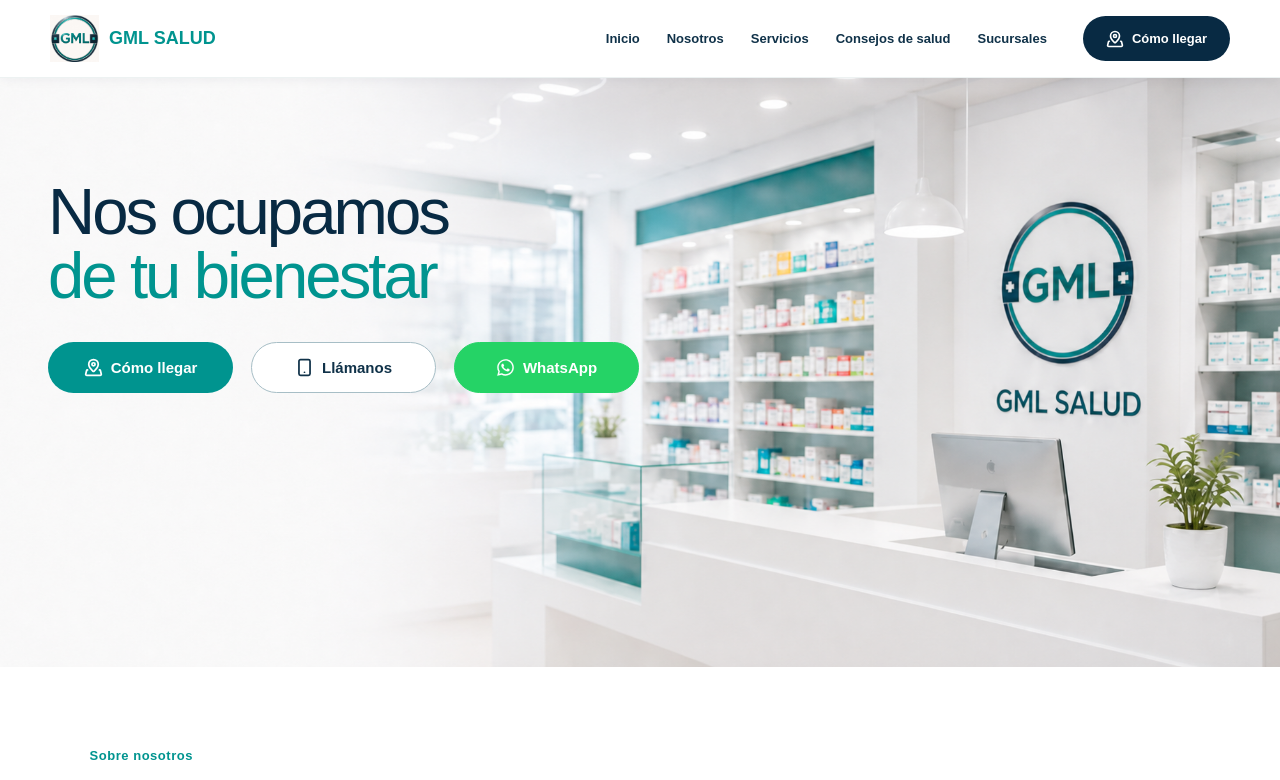
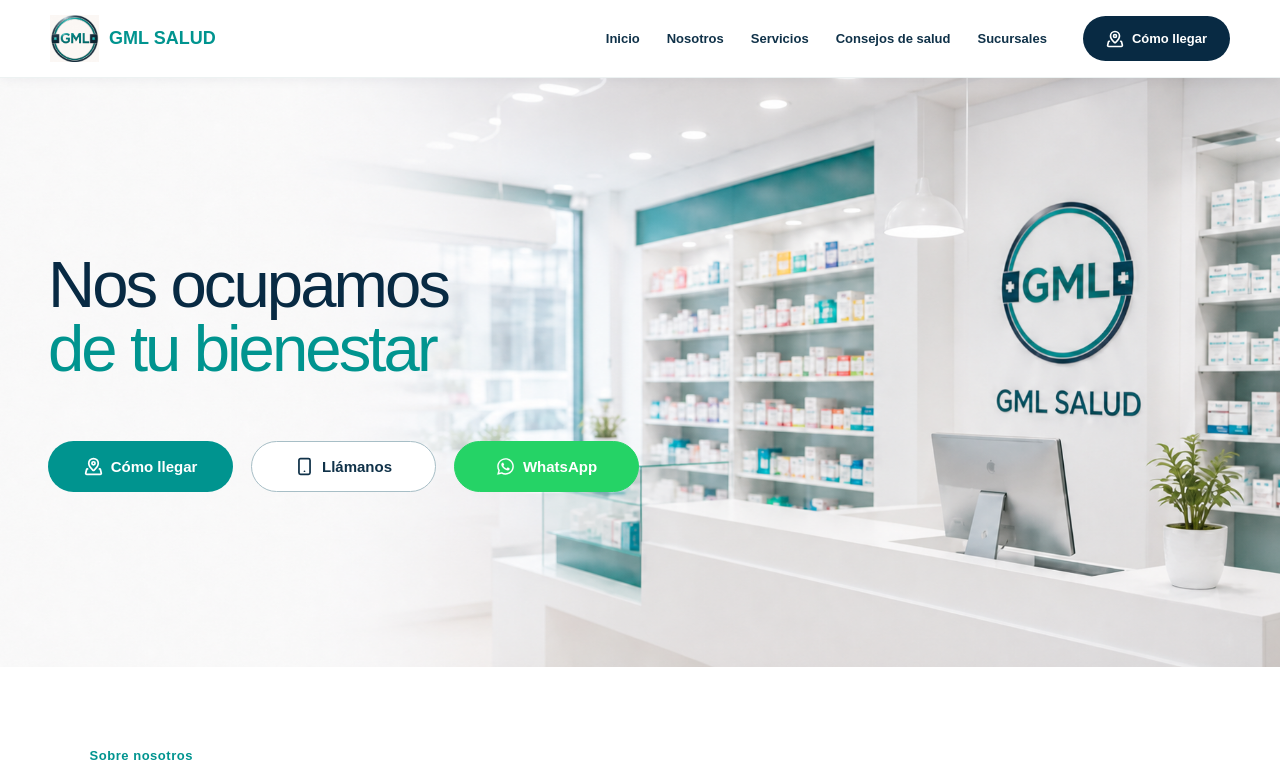
Before and after one commit to gmlsalud-com/gmlsalud-com, a Next.js app: page / in a window 1280 px wide. Shown: the top 780 px of the page. Built offline with nearby package versions, Linux system fonts and the light colour scheme.

Commit message:
Center hero content group

```diff
--- a/app/globals.css
+++ b/app/globals.css
@@ -96,3 +96,5 @@
 @media(max-width:800px){.hero-actions,.location-actions{flex-direction:column;flex-wrap:nowrap}.hero-actions .pill,.location-actions .pill{width:100%;min-width:100%;flex:0 0 auto}.hero-actions .whatsapp,.location-actions .whatsapp{flex-basis:auto}}
 @media(max-width:800px){.services-list article:nth-child(odd),.services-list article:last-child{border-right:1px solid #d8e3e5}.services-list article:nth-child(even){border-right:0}.services-list article:nth-last-child(-n+2){border-bottom:0}}
 .brand b{font-family:inherit;font-size:inherit;font-weight:inherit;letter-spacing:inherit}
+.hero-live{height:100%;display:flex;flex-direction:column;justify-content:center;padding-top:48px;padding-bottom:48px}
+@media(max-width:800px){.hero-live{justify-content:flex-end;padding-top:70px;padding-bottom:42px}}
```
